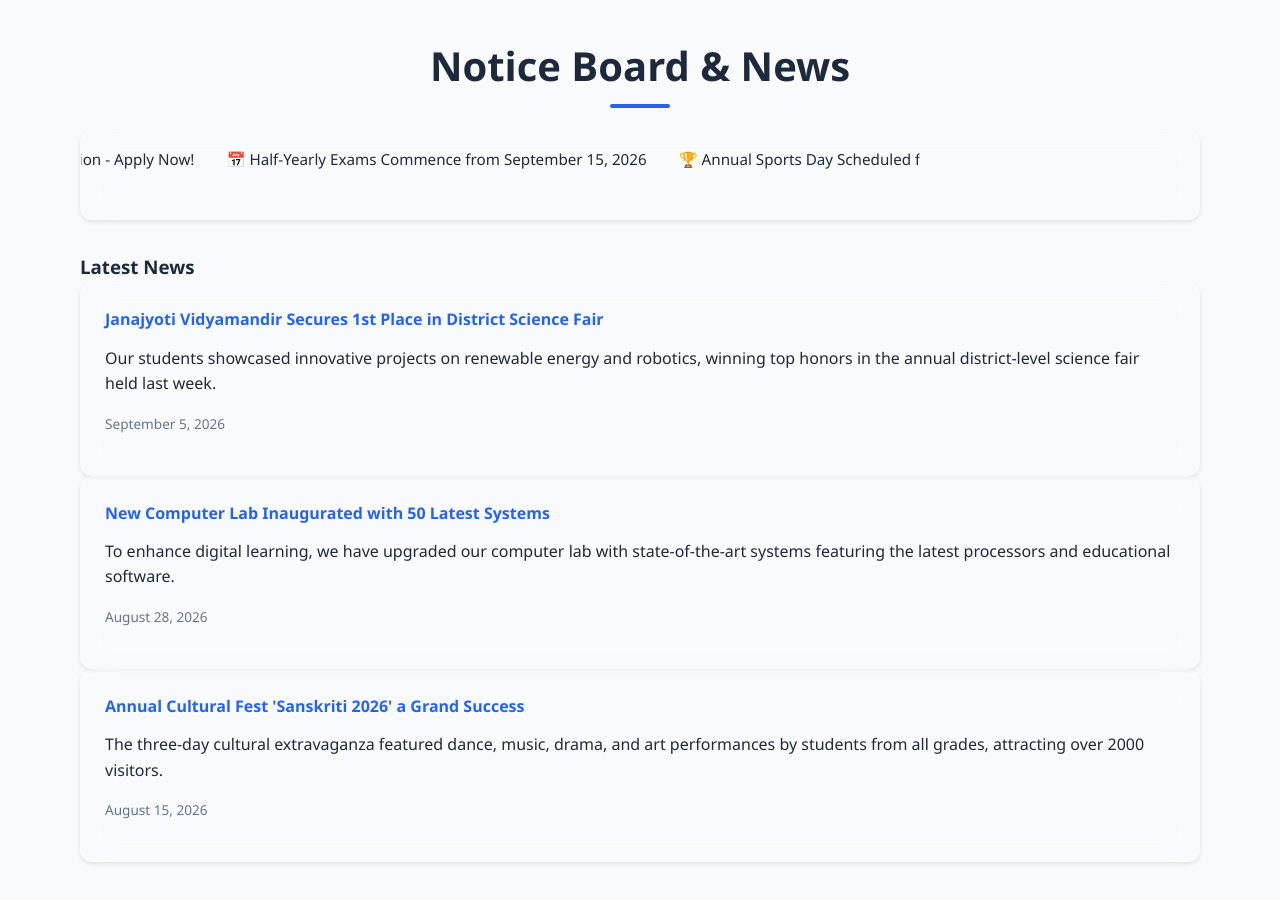
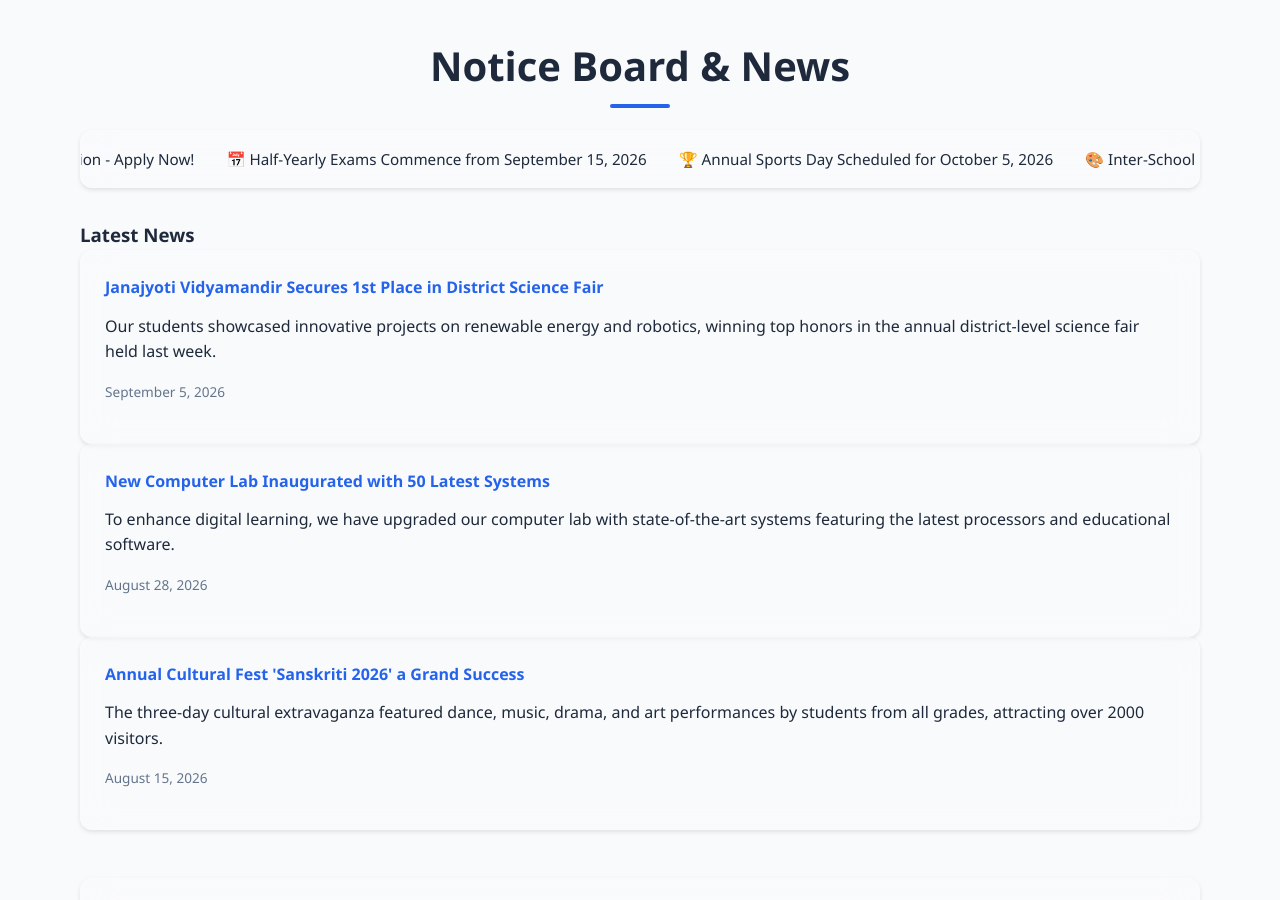
Before and after one commit to reybudha/JustForPractice, a plain HTML site: page website/index.html in a window 1280 px wide. Shown: the part 6300-7200 px from the top of the page. Drawn offline with Linux system fonts and the light colour scheme.

Commit message:
Update 1.1

```diff
--- a/website/style.css
+++ b/website/style.css
@@ -14,7 +14,7 @@
     --font-primary: 'Segoe UI', Tahoma, Geneva, Verdana, sans-serif;
     --dark-mode-bg: #0f172a;
     --dark-mode-card: rgba(30, 41, 59, 0.3);
-    --dark-mode-border: #ffffff: rgba(255, 255, 255, 0.1);
+    --dark-mode-border: rgba(255, 255, 255, 0.1);
 }
 
 * {
@@ -786,13 +786,6 @@ body.dark-mode .principal-message {
     margin-bottom: 2rem;
 }
 
-.ticker-track {
-    display: flex;
-    animation: tickerScroll 20s background: var(--glass-bg);
-    border-radius: var(--border-radius);
-    overflow: hidden;
-    margin-bottom: 2rem;
-}
 
 .ticker-track {
     display: flex;
```
